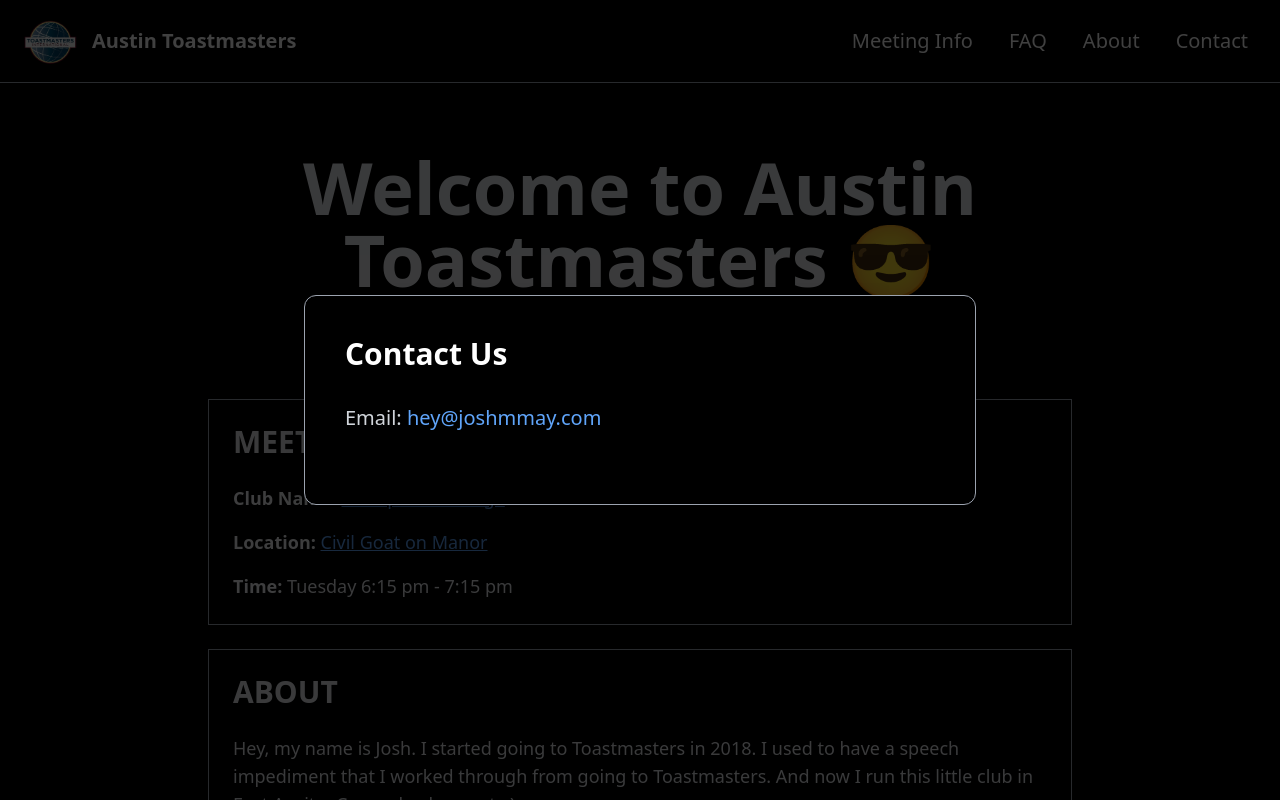
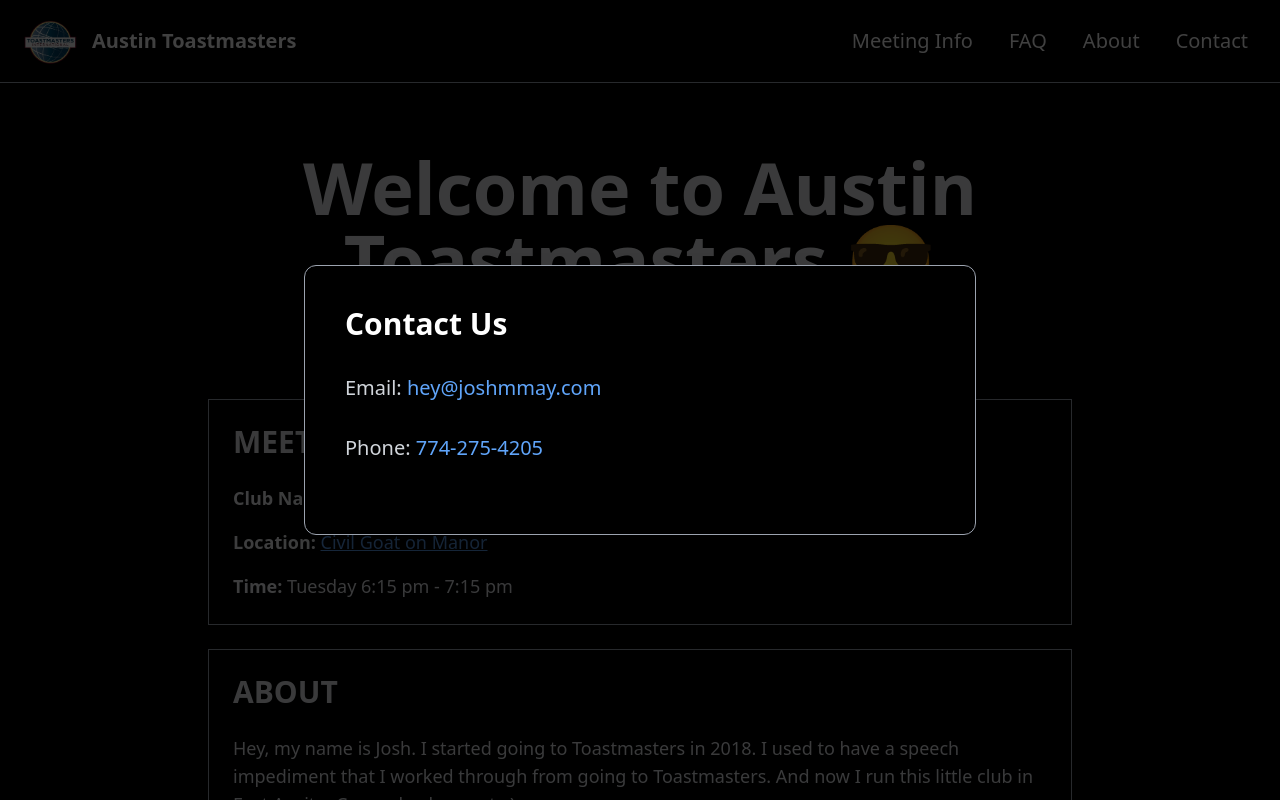
Before and after one commit to josh-may/austin-toastmasters, a Next.js app: page / in a window 1280 px wide. Both pictures are taken after a click on the button "Contact". Shown: the top 800 px of the page. Built offline with nearby package versions, Linux system fonts and the light colour scheme.

Commit message:
Lazy commit

```diff
--- a/pages/index.js
+++ b/pages/index.js
@@ -234,6 +234,15 @@ export default function Home() {
                 hey@joshmmay.com
               </a>
             </p>
+            <p className="mb-4 sm:mb-8 text-gray-300 text-lg sm:text-xl">
+              Phone:{" "}
+              <a
+                href="tel:774-275-4205"
+                className="text-blue-400 hover:underline"
+              >
+                774-275-4205
+              </a>
+            </p>
           </div>
         </div>
       )}
```
